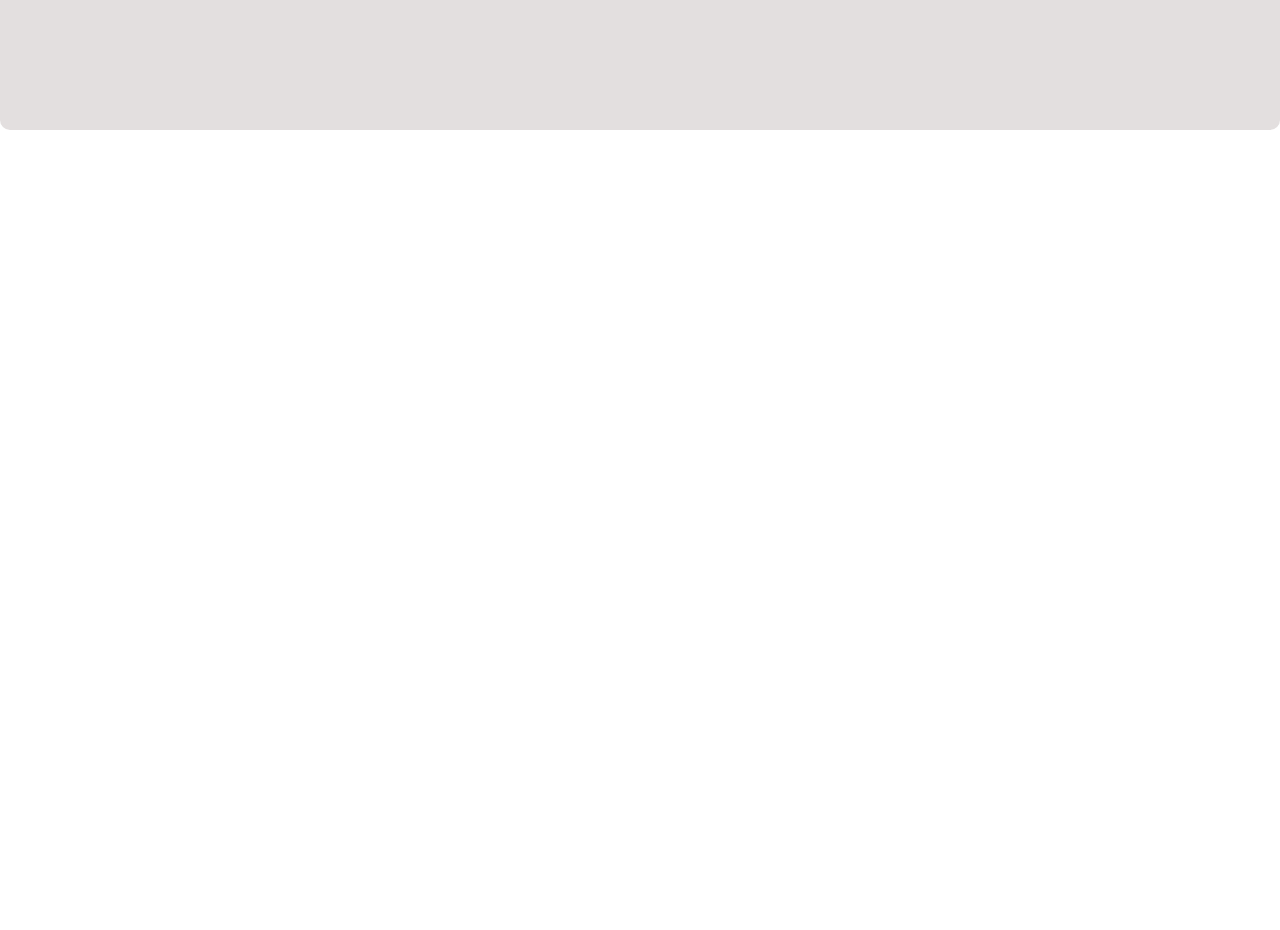
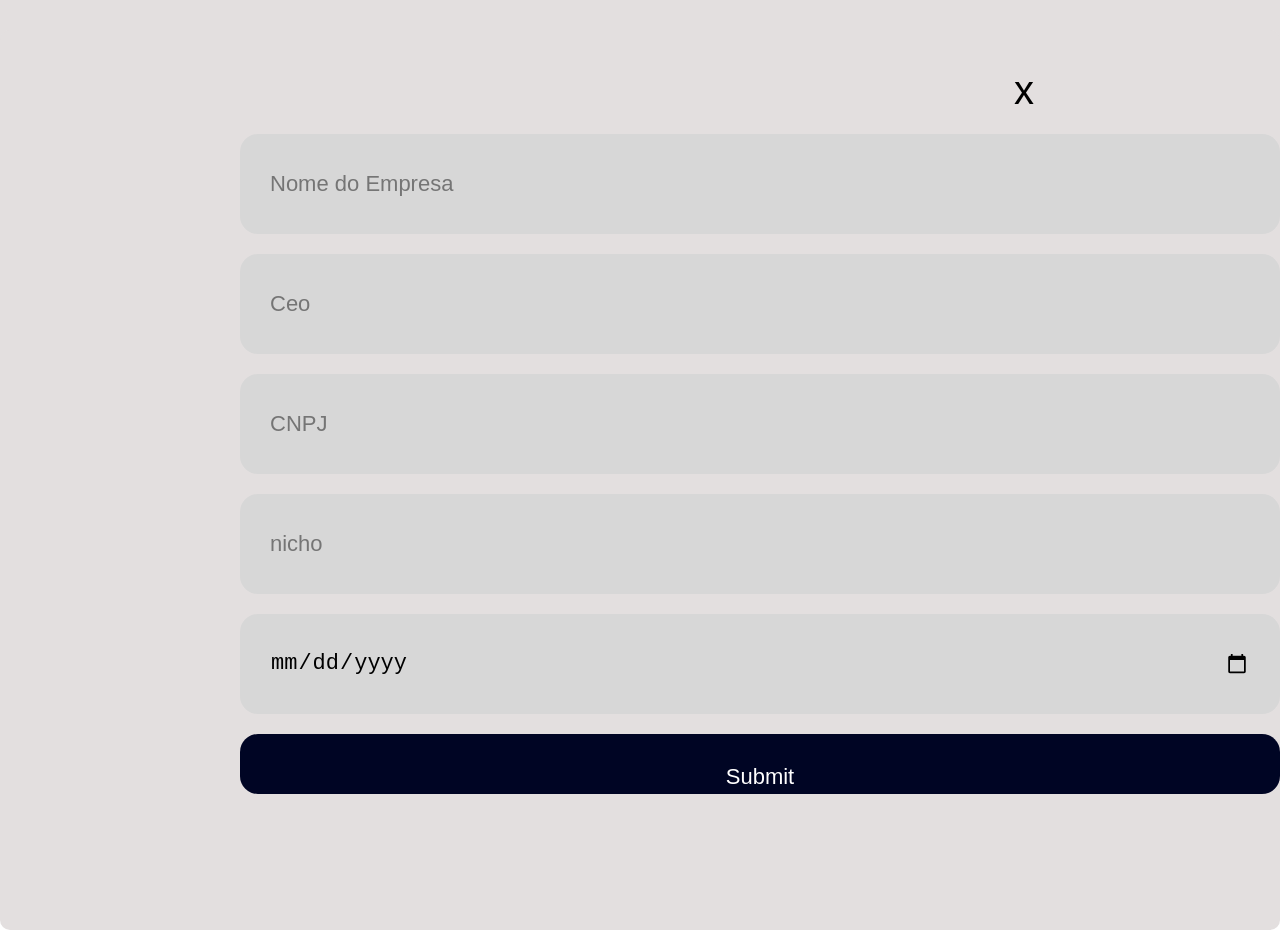
Before and after one commit to eupedrorodrigues/Cadastro_empresa, a React (Create React App) app: page / in a window 1280 px wide. Shown: the part 720-1650 px from the top of the page. Before the commit the page ends 850 px from the top, so only its background shows below. Built offline with nearby package versions, Linux system fonts and the light colour scheme.

Commit message:
feat: company form with react hook form

```diff
--- a/src/App.tsx
+++ b/src/App.tsx
@@ -2,11 +2,13 @@ import React from 'react';
 import logo from './logo.svg';
 import './App.css';
 import CadastroDepartamento from './components/Modals/CadastroDepartamento';
+import CadastroEmpresa from './components/cadastroEmpresa/CadastroEmpresa'
 
 function App() {
   return (
     <div className="App">
       <CadastroDepartamento/>
+      <CadastroEmpresa/>
     </div>
   );
 }
--- /dev/null
+++ b/src/components/cadastroEmpresa/CadastroEmpresa.css
@@ -0,0 +1,73 @@
+.container{
+    background-color: aqua;
+    height: 100vh;
+    display: flex;
+    justify-content: center;
+    align-items:center;
+}
+
+form{
+    font-family: 'Inter', sans-serif;
+    display: flex;
+    flex-direction: column;
+    margin-bottom: 100px;
+    width: 100vh;
+    gap: 20px;
+
+}
+
+input{
+    font-size: 22px;
+    border-radius: 18px;
+    border: none;
+    width: 980px;
+    height: 40px;
+    background-color: rgba(215, 215, 215, 1);
+    padding: 30px;
+}
+
+textarea{
+    font-family: 'Inter', sans-serif;
+    font-size: 22px;
+    border-radius: 18px;
+    border: none;
+    width: 980px;
+    height: 80px;
+    background-color: rgba(215, 215, 215, 1);
+    padding: 30px;
+}
+
+.submit{
+    background-color: rgba(0, 5, 36, 1);
+    width: 1040px;
+    color: white;
+    display: flex;
+    justify-content: center;
+    flex-direction: column;
+    align-items: center;
+}
+
+.card{
+    background-color: rgba(227, 223, 223, 1);
+    display: flex;
+    justify-content: center;
+    align-items: center;
+    width: 1300px;
+    height: 900px;
+    border-radius: 10px
+
+}
+
+.closeModal{
+    display: flex;
+    justify-content: end;
+
+
+
+}
+
+button{
+    border: none;
+    font-size: 40px;
+    background-color: rgba(227, 223, 223, 1);
+}
--- /dev/null
+++ b/src/components/cadastroEmpresa/CadastroEmpresa.tsx
@@ -0,0 +1,56 @@
+import { useForm } from "react-hook-form"
+import './CadastroEmpresa.css'
+
+const CadastroDepartamento = () => {
+
+    const {register , handleSubmit , reset} = useForm();
+
+    const handleSubmitData = (data: any) =>{
+        console.log('submit' , data)
+    }
+
+
+  return (
+    <div>
+
+        <div className="container">
+          <div className="card">
+
+
+
+        <form onSubmit={handleSubmit(handleSubmitData)}>
+
+          <div className="closeModal">
+            <button type='reset' onClick={reset}>x</button>
+          </div>
+            <div >
+            <input {...register('nomeEmpresa')}  type="text" placeholder="Nome do Empresa" required/>
+            </div>
+
+            <div>
+            <input {...register('ceo')} type="text" placeholder="Ceo" required/>
+            </div>
+
+            <div>
+            <input {...register('cnpj')} type="text" placeholder="CNPJ" required/>
+            </div>
+
+            <div>
+            <input {...register('nicho')} placeholder="nicho" required/>
+            </div>
+
+            <div>
+            <input type='date' {...register('date')} placeholder="data de criação" required/>
+            </div>
+
+            <div>
+            <input	type="submit" className="submit"/>
+            </div>
+        </form>
+        </div>
+        </div>
+    </div>
+  )
+}
+
+export default CadastroDepartamento
```
